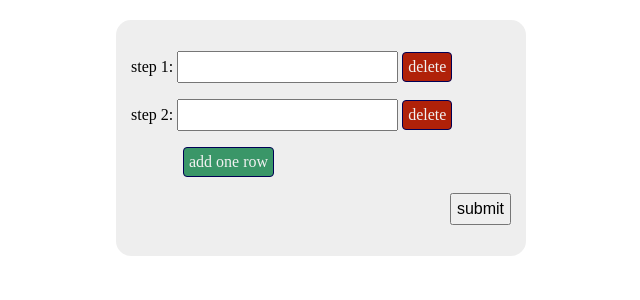
After one commit to WenlingDing/CookBooks, a Flask app: template project/templates/t.html in a window 1280 px wide. The commit adds this page. Shown: the top 300 px of the page, without its empty margins (319-959 px from the left). Run offline with Flask 2, Linux system fonts and the light colour scheme; the template is opened without the code that fills it, so the values that code supplies are empty; some libraries are stand-ins or nearby versions.

Commit message:
make it better

```diff
--- a/project/app.py
+++ b/project/app.py
@@ -5,10 +5,11 @@ import pymysql
 
 app =Flask(__name__)
 
-conn = pymysql.connect(host='localhost',
-                             user ='wenlingding',
-                             password='',
-                             db='CookBookProject')
+conn = pymysql.connect(host='remotemysql.com',
+                             user ='vnUzDcqd18',
+                             password='b1PxZXOQ7V',
+                             db='vnUzDcqd18',
+                             port=3306)
 
 @app.route('/')
 def home():
--- /dev/null
+++ b/project/templates/t.html
@@ -0,0 +1,83 @@
+<!DOCTYPE html>
+<html>
+<head>
+    <meta charset="utf-8">
+    <title>hangge.comm</title>
+    <script src="https://ajax.googleapis.com/ajax/libs/jquery/1.7.2/jquery.min.js"></script>
+    <style>
+        #container{
+            width:380px;
+            margin:20px auto;
+            padding:15px;
+            background-color:#eee;
+          border-radius: 15px;
+        }
+        /** add button**/
+        #addVar{
+            margin:0 0 0 52px;
+            padding:5px;
+            display:inline-block;
+            background-color:#3A9668;
+            color:#f1f1f1;
+            border:1px solid #005;
+            border-radius: 4px;
+        }
+        /** delete button **/
+        .removeVar{
+            margin:auto;
+            padding:5px;
+            display:inline-block;
+            background-color:#B02109;
+            color:#f1f1f1;
+            border:1px solid #005;
+          border-radius: 4px;
+        }
+
+        #addVar:hover, .removeVar:hover{
+            cursor: pointer;
+        }
+
+        .alignRight{
+            text-align: right;
+        }
+
+        input, textarea{
+            padding:5px;
+            font-size: 16px;
+        }
+    </style>
+    <script>
+        var varCount = 2;
+        $(function () {
+            $('#addVar').on('click', function(){
+                varCount++;
+                $node = '<p><label for="var'+varCount+'">step '+varCount+': </label>'
+                  + '<input type="text" name="var'+varCount+'" id="var'+varCount+'">'
+                  + '<span class="removeVar">delete</span></p>';
+                $(this).parent().before($node);
+            });
+          $('form').on('click', '.removeVar', function(){
+            $(this).parent().remove();
+          });
+        });
+    </script>
+</head>
+<body>
+    <div id="container">
+      <form id="myForm" method="post">
+        <p>
+          <label for="var1">step 1: </label>
+          <input type="text" name="var1" id="var1">
+          <span class="removeVar">delete</span>
+        </p>
+        <p>
+          <label for="var2">step 2: </label>
+          <input type="text" name="var2" id="var2">
+          <span class="removeVar">delete</span>
+        </p>
+        <p><span id="addVar">add one row</span></p>
+        <p class="alignRight"><input type="submit" value="submit"></p>
+      </form>
+    </div>
+</body>
+</html>
```
Also changed, not shown: project/templates/add.html (+26 -5 lines), project/templates/test.html (added, +34 -0 lines).
